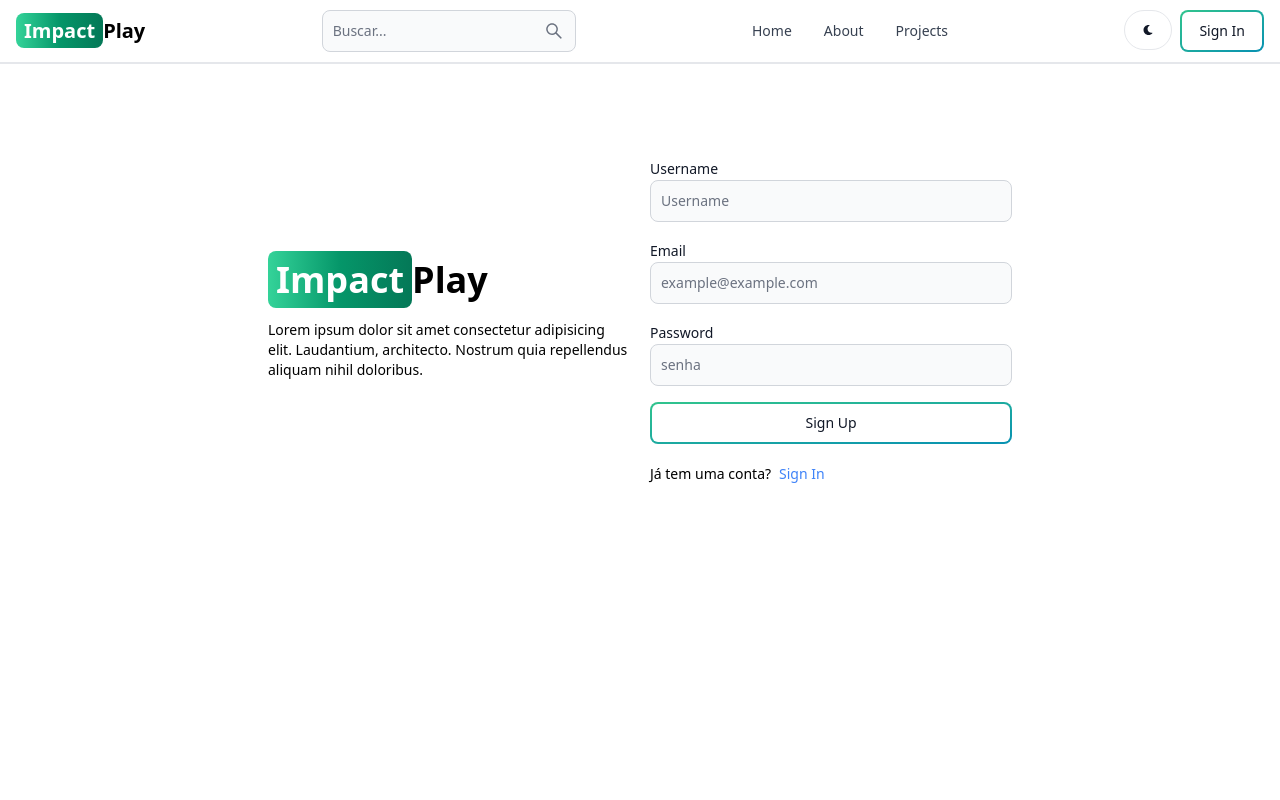
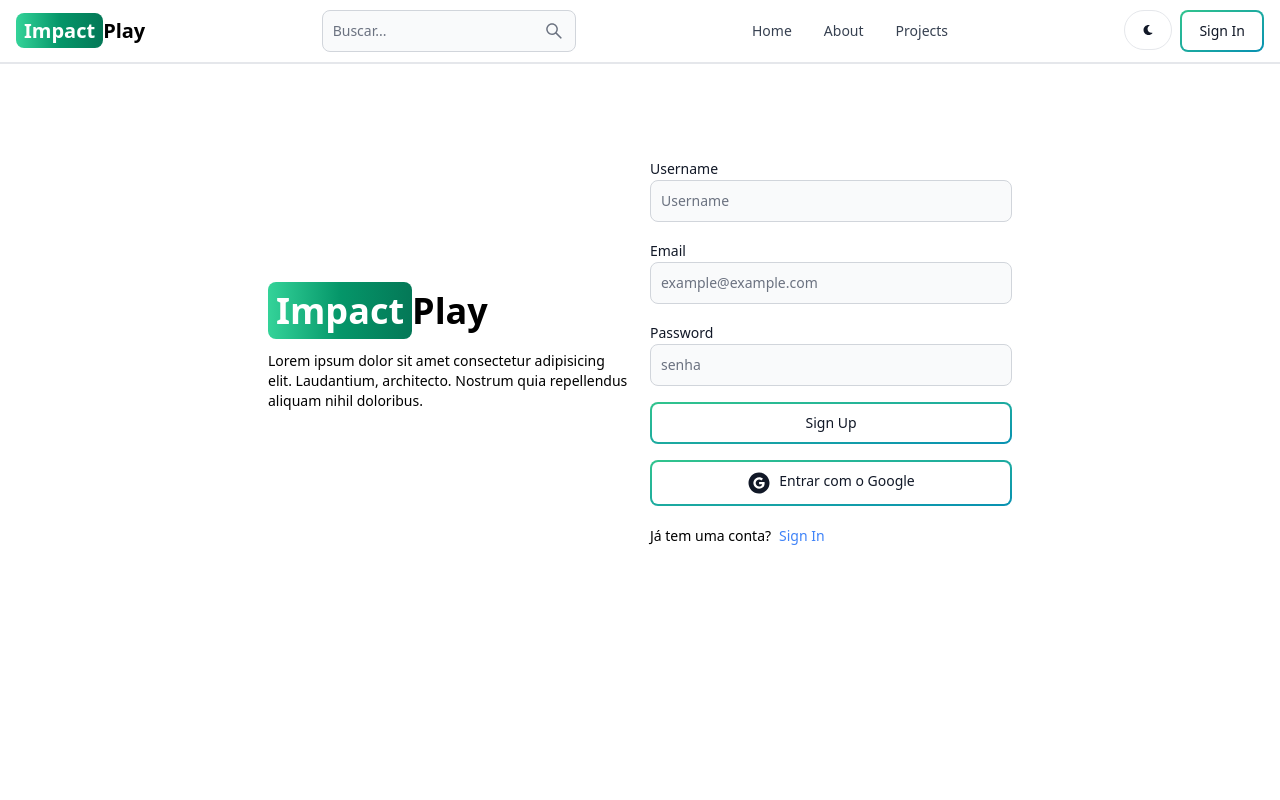
Before and after one commit to KalianaBueno/impactplay-plataform, a React (Vite) app in the folder client/: page /sign-up in a window 1280 px wide. Shown: the top 800 px of the page. Built offline with nearby package versions, Linux system fonts and the light colour scheme; no server answers.

Commit message:
Adicao da funcionalidade google OAuth

```diff
--- a/client/package.json
+++ b/client/package.json
@@ -11,6 +11,7 @@
   },
   "dependencies": {
     "@reduxjs/toolkit": "^2.2.5",
+    "firebase": "^10.12.2",
     "flowbite-react": "^0.9.0",
     "react": "^18.2.0",
     "react-dom": "^18.2.0",
--- /dev/null
+++ b/client/src/components/OAuth.jsx
@@ -0,0 +1,47 @@
+import React from 'react'
+import { Button } from 'flowbite-react';
+import { AiFillGoogleCircle} from 'react-icons/ai';
+import {GoogleAuthProvider, signInWithPopup, getAuth} from 'firebase/auth';
+import { app } from '../firebase';
+import { useDispatch } from 'react-redux';
+import { signInSuccess } from '../redux/user/userSlice';
+import { useNavigate } from 'react-router-dom';
+
+export default function OAuth() {
+    const auth = getAuth(app)
+    const dispatch = useDispatch()
+    const navigate = useNavigate()
+    const handleGoogleClick = async () => {
+        const provider = new GoogleAuthProvider()
+        provider.setCustomParameters({ prompt: 'select_account'})
+
+        try {
+            const resultsFromGoogle = await signInWithPopup (auth, provider)
+            const res = await fetch ('/api/auth/google', {
+                method: 'POST',
+                headers: {'Content-Type': 'application/json'},
+                body: JSON.stringify({
+                    name: resultsFromGoogle.user.displayName,
+                    email: resultsFromGoogle.user.email,
+                    googlePhotoUrl: resultsFromGoogle.user.photoURL
+                }),
+             })
+             const data = await res.json()
+             if(res.ok){
+                dispatch(signInSuccess(data))
+                navigate('/')
+            }
+        } catch (error) {
+            console.log(error);
+        }
+    }
+
+
+  return (
+    <Button type='button' gradientDuoTone='greenToBlue' outline onClick = {handleGoogleClick}>
+        <AiFillGoogleCircle className='w-6 h-6 mr-2'/>
+        Entrar com o Google
+    </Button>
+
+    )
+};
--- /dev/null
+++ b/client/src/firebase.js
@@ -0,0 +1,17 @@
+// Import the functions you need from the SDKs you need
+import { initializeApp } from "firebase/app";
+// TODO: Add SDKs for Firebase products that you want to use
+// https://firebase.google.com/docs/web/setup#available-libraries
+
+// Your web app's Firebase configuration
+const firebaseConfig = {
+  apiKey: import.meta.env.VITE_FIREBASE_API_KEY,
+  authDomain: "impactplay-fe916.firebaseapp.com",
+  projectId: "impactplay-fe916",
+  storageBucket: "impactplay-fe916.appspot.com",
+  messagingSenderId: "141788575480",
+  appId: "1:141788575480:web:a6025c04af555988d42d0d"
+};
+
+// Initialize Firebase
+export const app = initializeApp(firebaseConfig);
--- a/client/src/pages/SignIn.jsx
+++ b/client/src/pages/SignIn.jsx
@@ -3,6 +3,7 @@
 import {Link, useNavigate } from 'react-router-dom';
 import { useDispatch, useSelector } from 'react-redux';
 import { signInStart, signInSuccess, signInFailure } from '../redux/user/userSlice';
+import OAuth from '../components/OAuth';
 
 export default function SignIn() {
 
@@ -88,6 +89,7 @@
                 ) : ('Sign In')
               }
             </Button>
+            <OAuth/>
           </form>
 
           <div className='flex gap-2 text-sm mt-5'>
--- a/client/src/pages/SignUp.jsx
+++ b/client/src/pages/SignUp.jsx
@@ -1,6 +1,7 @@
 import { Alert, Button, Label, Spinner, TextInput } from 'flowbite-react';
 import React, { useState } from 'react'
 import {Link, useNavigate } from 'react-router-dom';
+import OAuth from '../components/OAuth';
 
 export default function SignUp() {
   const [formData, setFormData] = useState({});
@@ -91,6 +92,7 @@
                 ) : ('Sign Up')
               }
             </Button>
+            <OAuth/>
           </form>
 
           <div className='flex gap-2 text-sm mt-5'>
```
Also changed, not shown: 1 other file (tests, documents, lock files or other folders).
